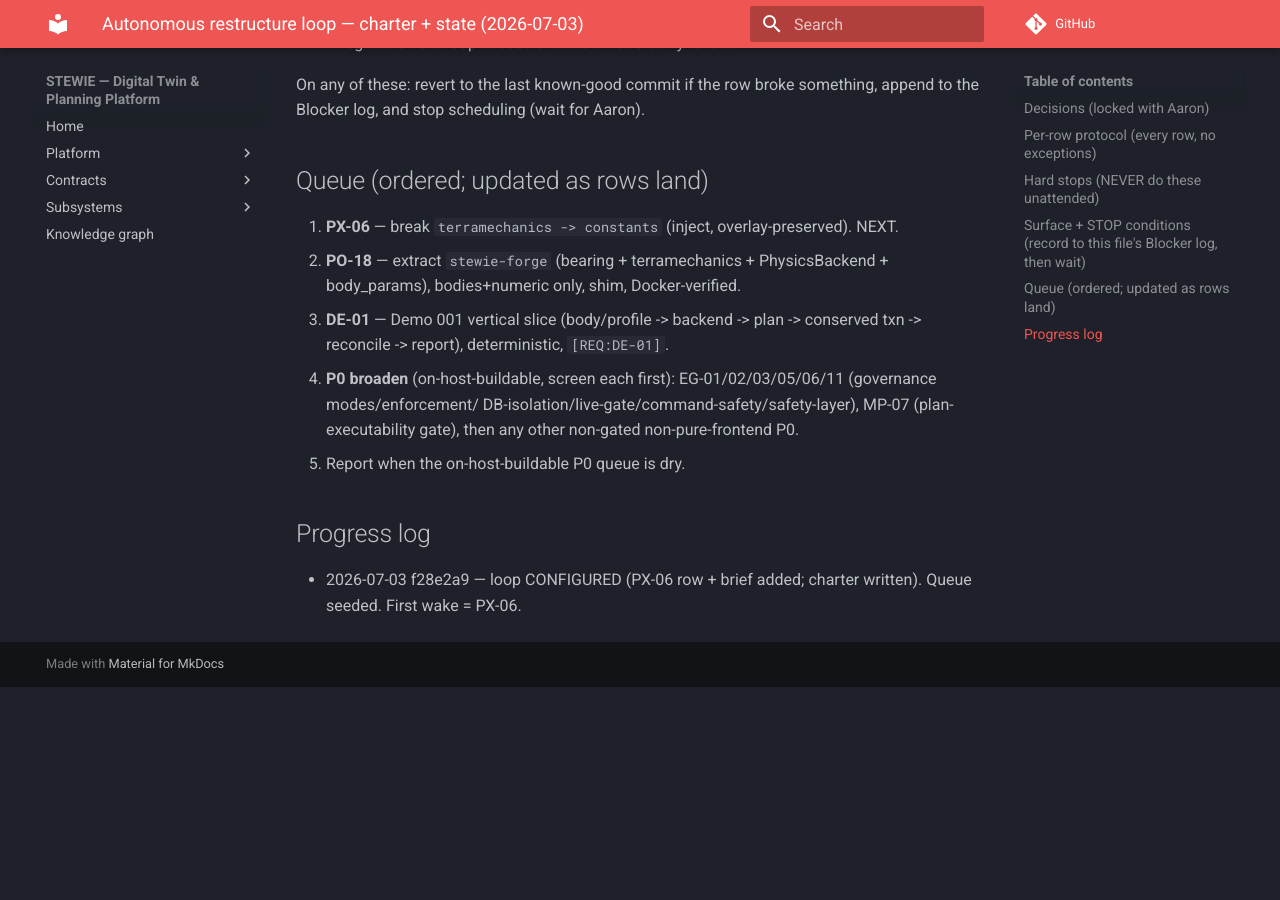
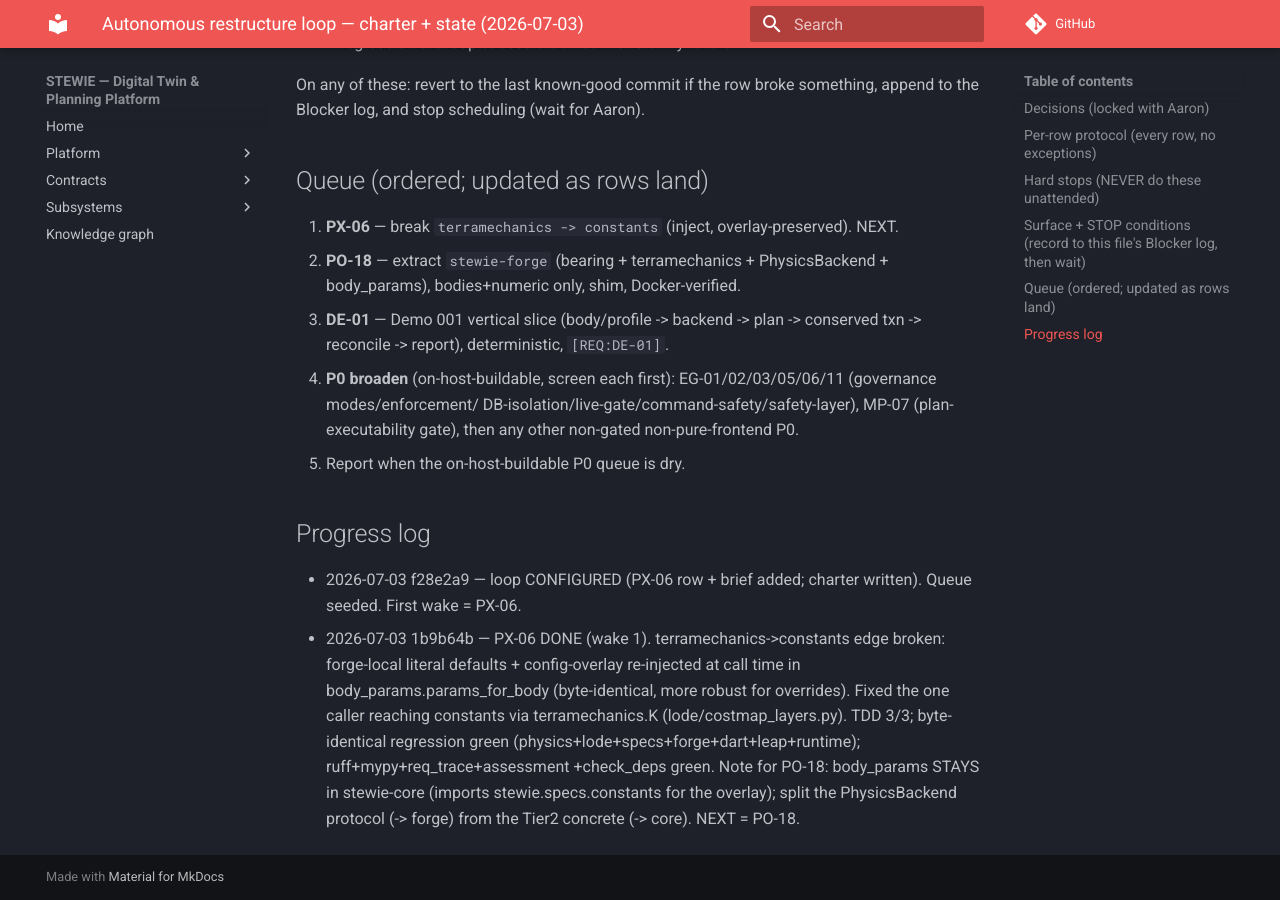
Before and after one commit to stewie-sw/stewie, an MkDocs documentation site: the page built from docs/autonomous_loop_charter_2026-07-03.md, in a window 1280 px wide and 900 px high, scrolled down 1649 px. Built offline with MkDocs 1.6.1 and Material for MkDocs 9.7.7, drawn with Linux system fonts in a browser that asks for light colours; comment, search, counter and statistics services are not loaded; before the commit the page ends 2336 px from its top, so only the background shows below that.

Commit message:
chore(loop): charter progress log — PX-06 done (wake 1), PO-18 next

```diff
--- a/docs/autonomous_loop_charter_2026-07-03.md
+++ b/docs/autonomous_loop_charter_2026-07-03.md
@@ -65,3 +65,9 @@ and stop scheduling (wait for Aaron).
 ## Progress log
 
 - 2026-07-03 f28e2a9 — loop CONFIGURED (PX-06 row + brief added; charter written). Queue seeded. First wake = PX-06.
+- 2026-07-03 1b9b64b — PX-06 DONE (wake 1). terramechanics->constants edge broken: forge-local literal defaults +
+  config-overlay re-injected at call time in body_params.params_for_body (byte-identical, more robust for
+  overrides). Fixed the one caller reaching constants via terramechanics.K (lode/costmap_layers.py). TDD 3/3;
+  byte-identical regression green (physics+lode+specs+forge+dart+leap+runtime); ruff+mypy+req_trace+assessment
+  +check_deps green. Note for PO-18: body_params STAYS in stewie-core (imports stewie.specs.constants for the
+  overlay); split the PhysicsBackend protocol (-> forge) from the Tier2 concrete (-> core). NEXT = PO-18.
```
